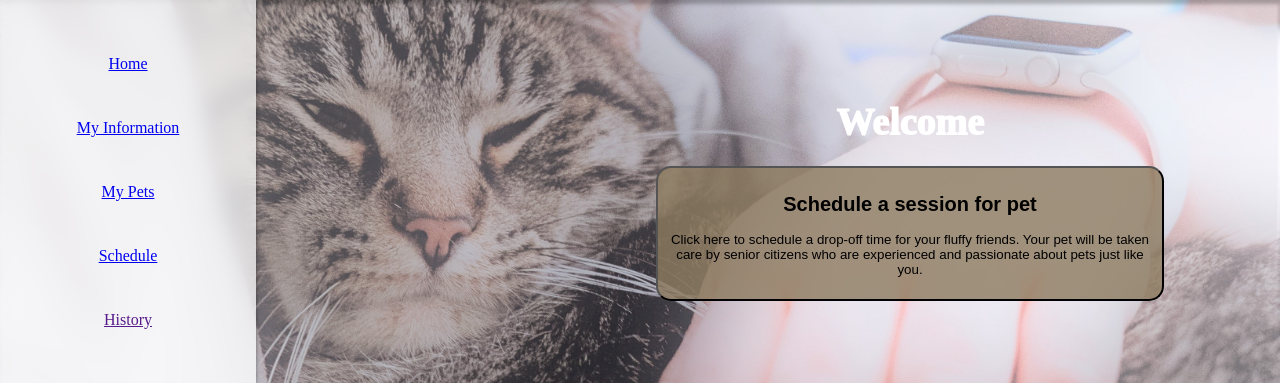
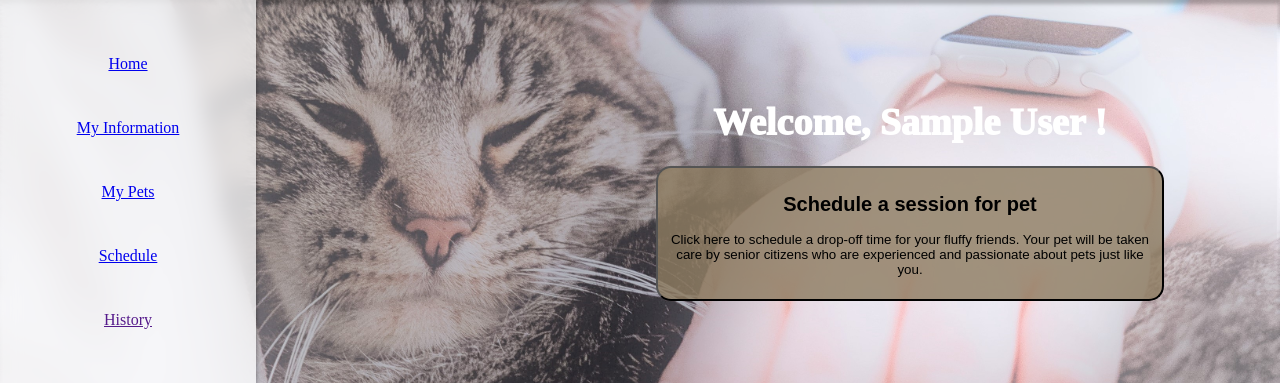
Before and after one commit to liqingy5/TOP, a Flask app: page /home in a window 1280 px wide. Shown: the part 92-475 px from the top of the page. Run offline with Flask 3, Linux system fonts and the light colour scheme; the visitor is signed in with stand-in values (Sample User, id 1); some libraries are stand-ins or nearby versions.

Commit message:
show user name on home page

```diff
--- a/templates/components/home.html
+++ b/templates/components/home.html
@@ -7,7 +7,7 @@
 {% block content %}
 {{ super() }}
 <div class="home">
-    <h1 class="home_title"> Welcome {{name}}</h1>
+    <h1 class="home_title"> Welcome, {{current_user.name}} !</h1>
 
     <p class="home_content"><a href="{{ url_for('schedule') }}"><button class="scheduleBtn">
                 <h2>Schedule a session for pet</h2>
```
